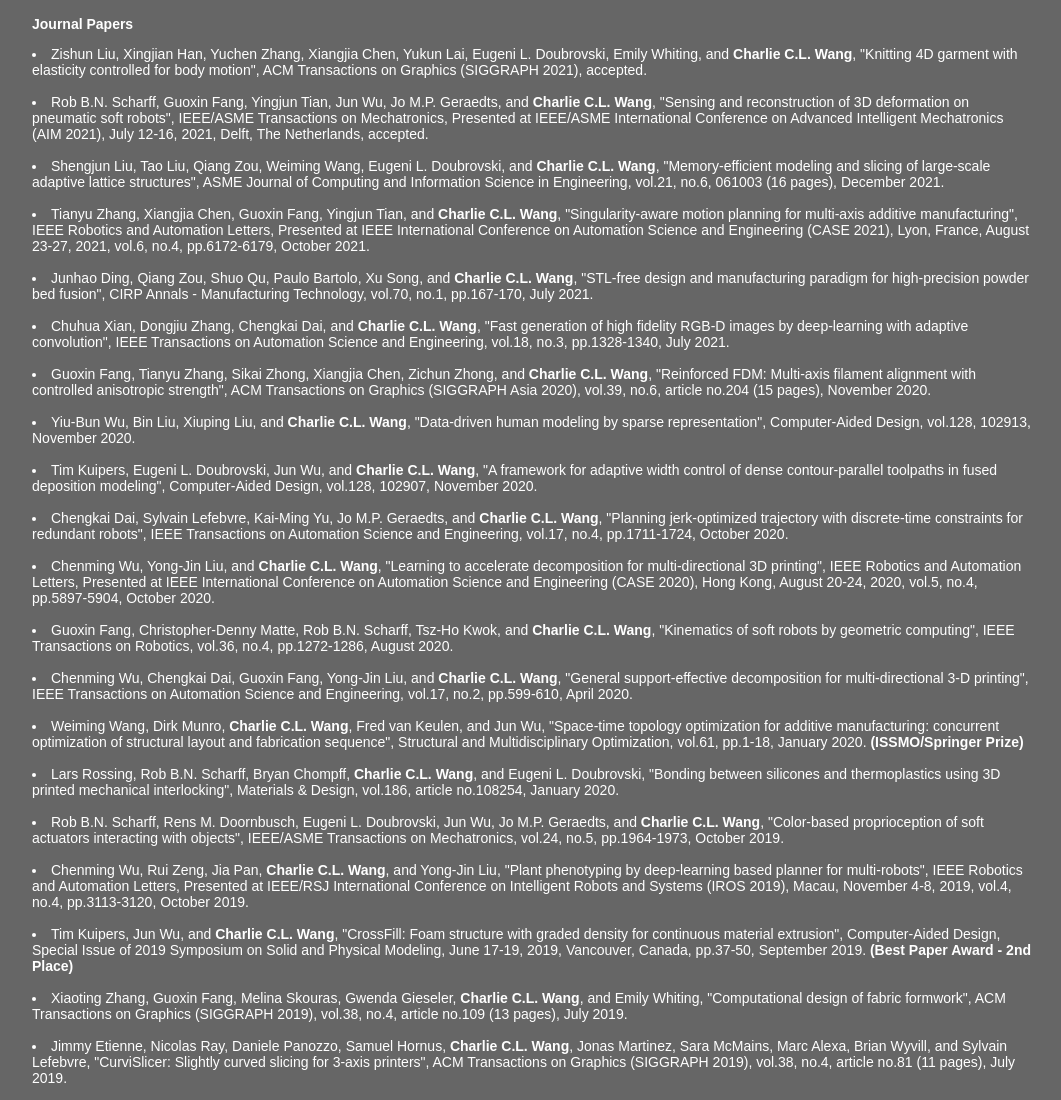
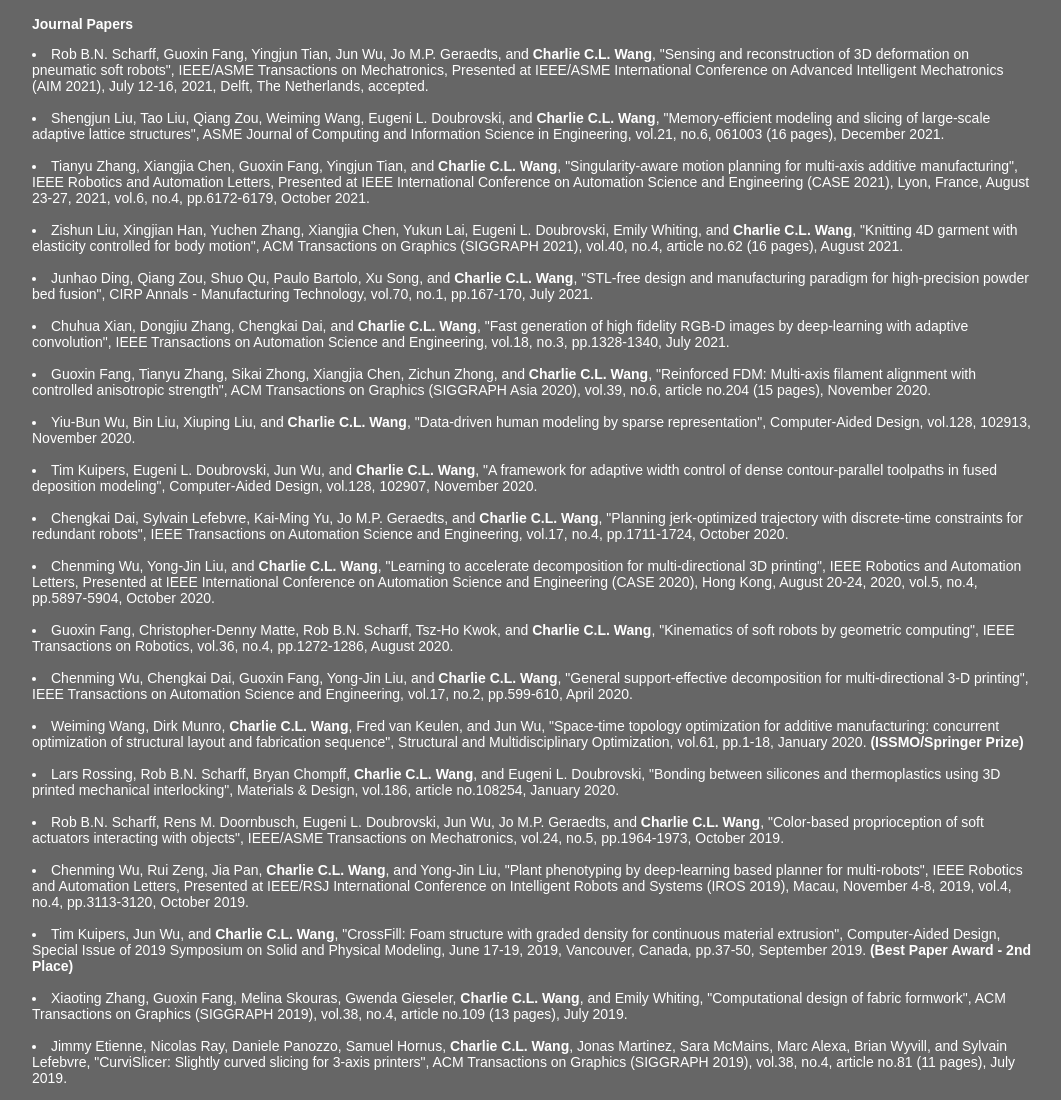
Before and after one commit to mewangcl/mewangcl.github.io, a plain HTML site: page FullPublication.html in a window 1280 px wide. Shown: the top 1100 px of the page, without its empty margins (108-1169 px from the left). Drawn offline with Linux system fonts and the light colour scheme.

Commit message:
Update FullPublication.html

```diff
--- a/FullPublication.html
+++ b/FullPublication.html
@@ -6,13 +6,13 @@
 
 <b>Journal Papers</b><P>
 
-<LI>Zishun Liu, Xingjian Han, Yuchen Zhang, Xiangjia Chen, Yukun Lai, Eugeni L. Doubrovski, Emily Whiting, and <B>Charlie C.L. Wang</B>, "Knitting 4D garment with elasticity controlled for body motion", ACM Transactions on Graphics (SIGGRAPH 2021), accepted.<BR><BR>
-
 <LI>Rob B.N. Scharff, Guoxin Fang, Yingjun Tian, Jun Wu, Jo M.P. Geraedts, and <B>Charlie C.L. Wang</B>, "Sensing and reconstruction of 3D deformation on pneumatic soft robots", IEEE/ASME Transactions on Mechatronics, Presented at IEEE/ASME International Conference on Advanced Intelligent Mechatronics (AIM 2021), July 12-16, 2021, Delft, The Netherlands, accepted.<BR><BR>
 
 <LI>Shengjun Liu, Tao Liu, Qiang Zou, Weiming Wang, Eugeni L. Doubrovski, and <B>Charlie C.L. Wang</B>, "Memory-efficient modeling and slicing of large-scale adaptive lattice structures", ASME Journal of Computing and Information Science in Engineering, vol.21, no.6, 061003 (16 pages), December 2021.<BR><BR>
 
 <LI>Tianyu Zhang, Xiangjia Chen, Guoxin Fang, Yingjun Tian, and <B>Charlie C.L. Wang</B>, "Singularity-aware motion planning for multi-axis additive manufacturing", IEEE Robotics and Automation Letters, Presented at IEEE International Conference on Automation Science and Engineering (CASE 2021), Lyon, France, August 23-27, 2021, vol.6, no.4, pp.6172-6179, October 2021.<BR><BR>
+
+<LI>Zishun Liu, Xingjian Han, Yuchen Zhang, Xiangjia Chen, Yukun Lai, Eugeni L. Doubrovski, Emily Whiting, and <B>Charlie C.L. Wang</B>, "Knitting 4D garment with elasticity controlled for body motion", ACM Transactions on Graphics (SIGGRAPH 2021), vol.40, no.4, article no.62 (16 pages), August 2021.<BR><BR>
 
 <LI>Junhao Ding, Qiang Zou, Shuo Qu, Paulo Bartolo, Xu Song, and <B>Charlie C.L. Wang</B>, "STL-free design and manufacturing paradigm for high-precision powder bed fusion", CIRP Annals - Manufacturing Technology, vol.70, no.1, pp.167-170, July 2021.<BR><BR>
 
```
